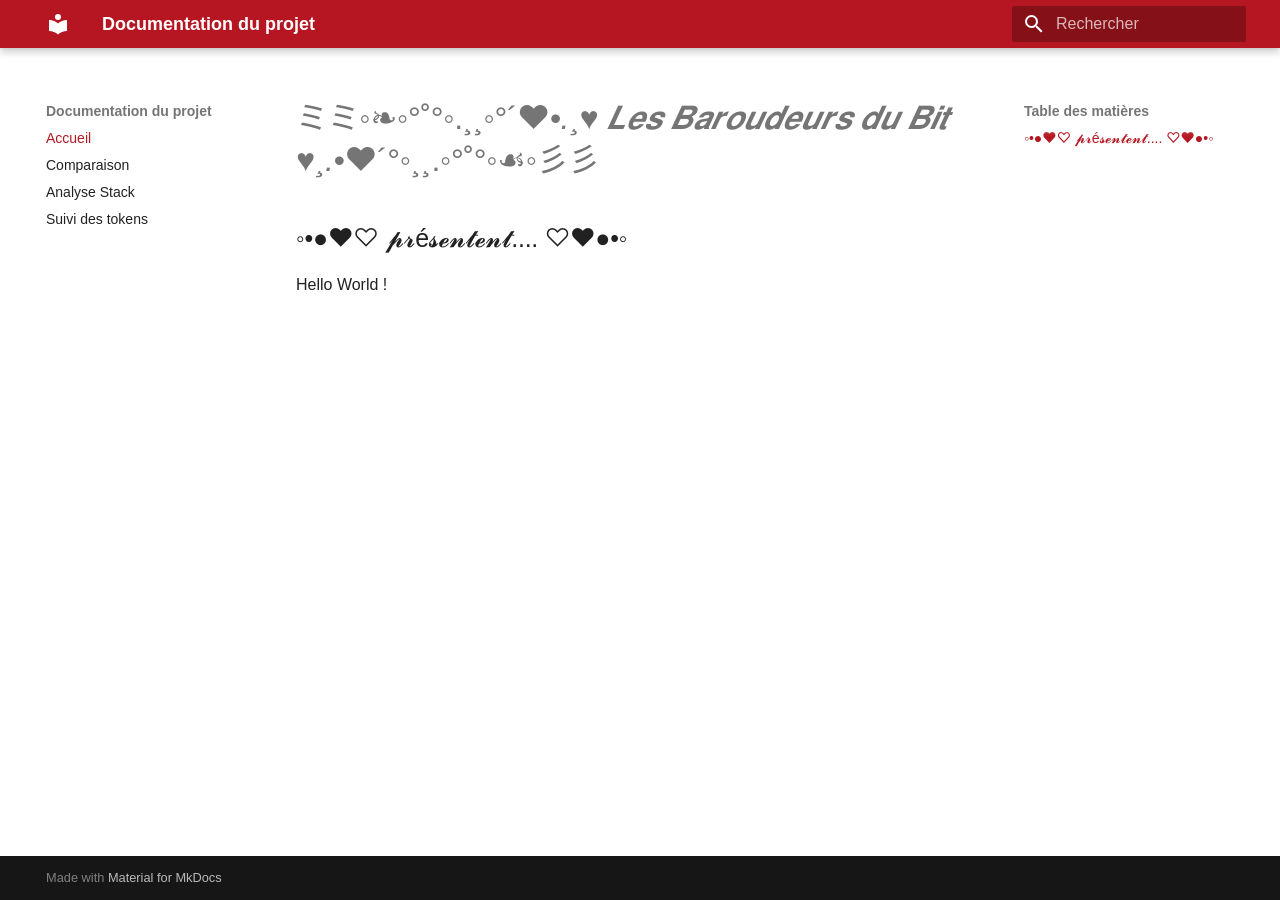
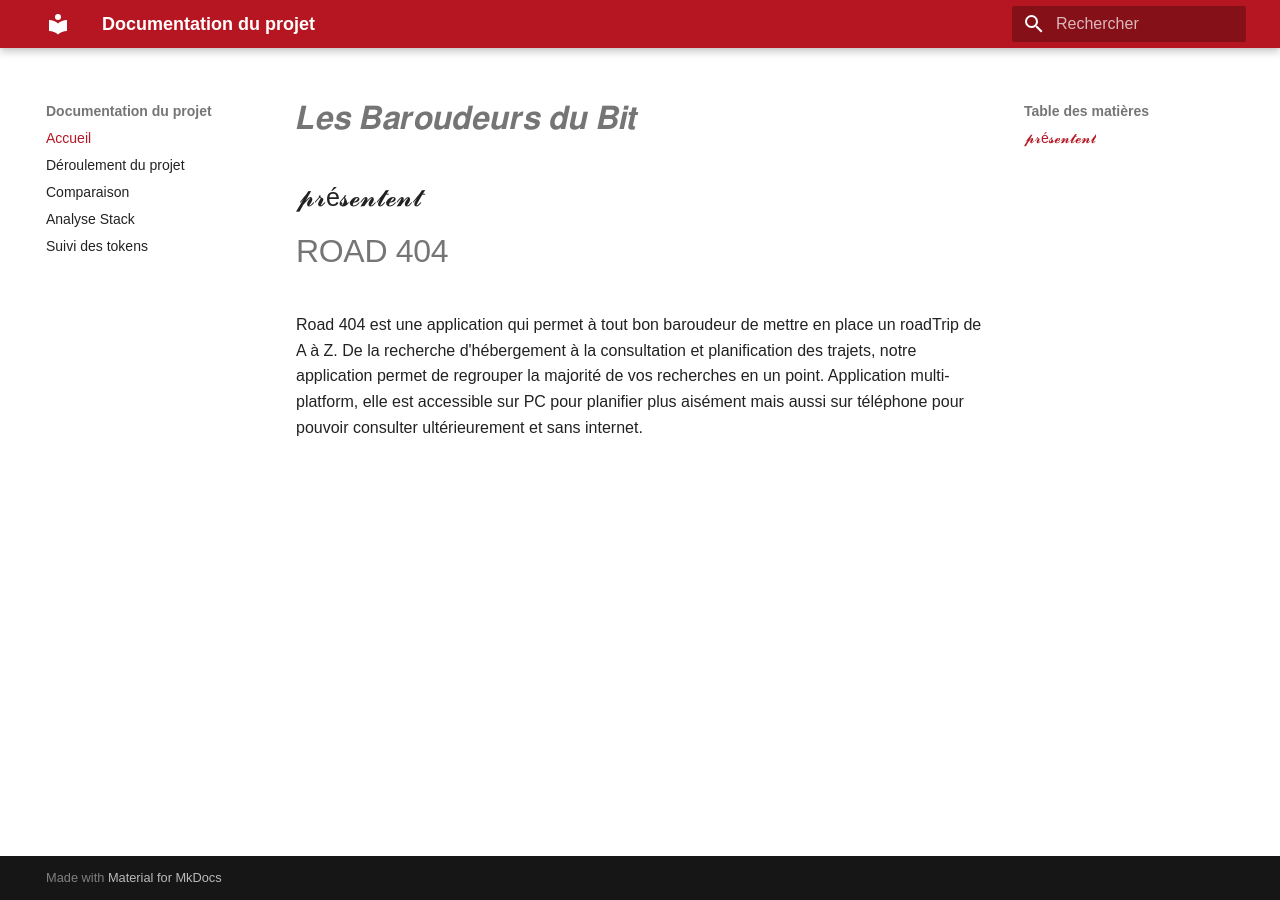
Before and after one commit to Les-Baroudeurs-du-Bit/mkdocs, an MkDocs documentation site: the page built from docs/index.md, in a window 1280 px wide. Built offline with MkDocs 1.6.1 and Material for MkDocs 9.7.7, drawn with Linux system fonts in a browser that asks for light colours; some web fonts are replaced.

Commit message:
home page edit and add of project execution

```diff
--- a/docs/index.md
+++ b/docs/index.md
@@ -1,4 +1,6 @@
-# ミミ◦❧◦°˚°◦.¸¸◦°´❤*•.¸♥ 𝑳𝒆𝒔 𝑩𝒂𝒓𝒐𝒖𝒅𝒆𝒖𝒓𝒔 𝒅𝒖 𝑩𝒊𝒕 ♥¸.•*❤´°◦¸¸.◦°˚°◦☙◦彡彡
-## ◦•●❤♡ 𝓹𝓻é𝓼𝓮𝓷𝓽𝓮𝓷𝓽.... ♡❤●•◦
+# 𝑳𝒆𝒔 𝑩𝒂𝒓𝒐𝒖𝒅𝒆𝒖𝒓𝒔 𝒅𝒖 𝑩𝒊𝒕
+## 𝓹𝓻é𝓼𝓮𝓷𝓽𝓮𝓷𝓽
 
-Hello World !
+# ROAD 404
+
+Road 404 est une application qui permet à tout bon baroudeur de mettre en place un roadTrip de A à Z. De la recherche d'hébergement à la consultation et planification des trajets, notre application permet de regrouper la majorité de vos recherches en un point. Application multi-platform, elle est accessible sur PC pour planifier plus aisément mais aussi sur téléphone pour pouvoir consulter ultérieurement et sans internet.
--- a/mkdocs.yml
+++ b/mkdocs.yml
@@ -16,6 +16,7 @@ extra_css:
 
 nav:
   - Accueil: index.md
+  - "Déroulement du projet": deroulement.md
   - Comparaison: tab-comparatifs.md
   - "Analyse Stack": comp-stack.md
   - "Suivi des tokens": tab-tokens.md
```
Also changed, not shown: docs/deroulement.md (added, +6 -0 lines).
